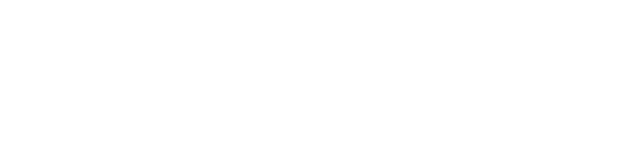
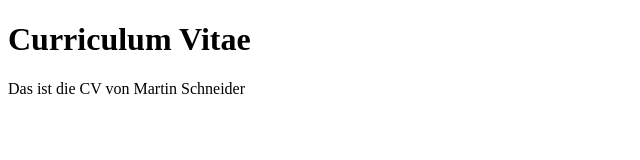
Before and after one commit to MartinSchneidder/CV, a plain HTML site: page index.html in a window 1280 px wide. Shown: the whole page, without its empty margins (0-640 px from the left). Drawn offline with Linux system fonts and the light colour scheme.

Commit message:
change on index

```diff
--- a/index.html
+++ b/index.html
@@ -7,5 +7,8 @@
     <meta name="author" content="Martin Schneider" />
     <title>Curriculum Vitae</title>
   </head>
-  <body></body>
+  <body>
+    <h1>Curriculum Vitae</h1>
+    <p>Das ist die CV von Martin Schneider</p>
+  </body>
 </html>
```
